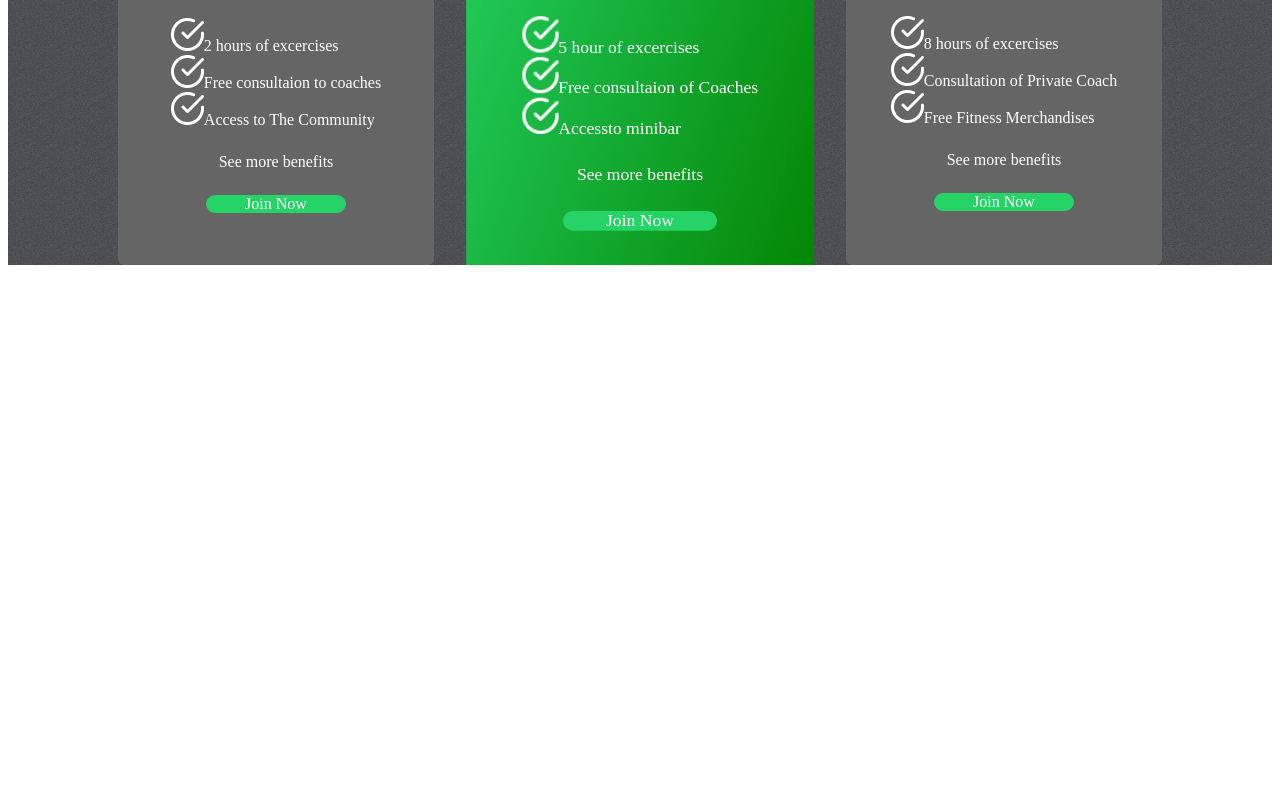
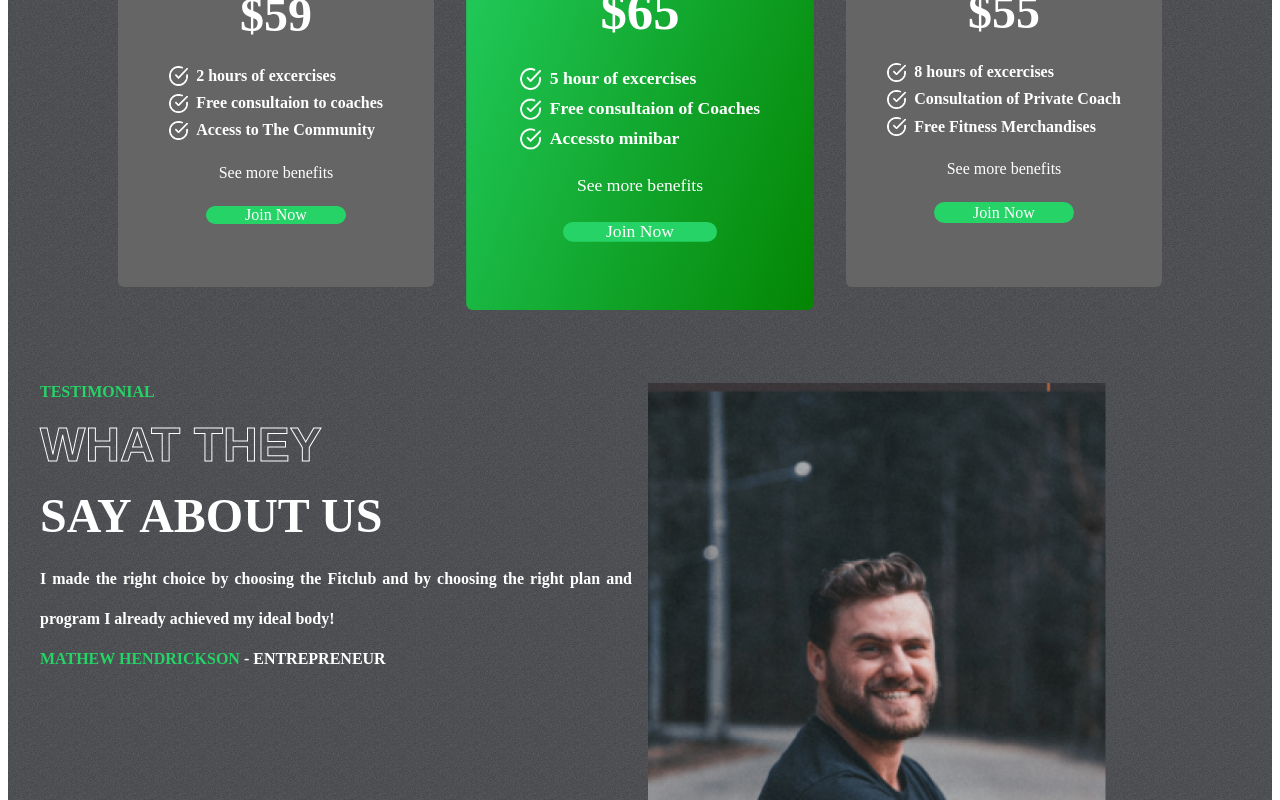
Before and after one commit to Adeleyeha-17/Fitness-Gym, a React (Vite) app: page / in a window 1280 px wide. Shown: the part 2100-2900 px from the top of the page. Before the commit the page ends 2373 px from the top, so only its background shows below. Built offline with nearby package versions, Linux system fonts and the light colour scheme.

Commit message:
created the testimonial component

```diff
--- a/src/App.jsx
+++ b/src/App.jsx
@@ -2,6 +2,7 @@ import { Hero } from "./components/Hero";
 import { Plans } from "./components/Plans";
 import { Programs } from "./components/Programs";
 import { Reasons } from "./components/Reasons";
+import { Testimonial } from "./components/Testimonial";
 
 export default function App() {
 
@@ -14,6 +15,8 @@ export default function App() {
         <Reasons />
 
         <Plans />
+
+        <Testimonial />
     </div>
   );
 }
--- a/src/components/Categories.jsx
+++ b/src/components/Categories.jsx
@@ -1,15 +1,26 @@
 /* eslint-disable react/prop-types */
+export const Categories = (props) => {
+   return (
+      <div className="categories">
+         <img src={
+               props.item.image
+            }
+            alt=""
+            className="img-icons"/>
 
+         <span>{
+            props.item.heading
+         }</span>
+         <span>{
+            props.item.details
+         }</span>
 
-export const Categories = (props) => {
-  return (
-    <div className="categories">
-      <img src={props.item.image} alt="" className="img-icons"/>
-
-      <span>{props.item.heading}</span>
-      <span>{props.item.details}</span>
-
-      <a>Join Now <span><img src={props.item.arrowImg} alt="" /></span> </a>
-    </div>
-  )
+         <a>Join Now
+            <span><img src={
+                     props.item.arrowImg
+                  }
+                  alt=""/></span>
+         </a>
+      </div>
+   )
 }
--- a/src/components/Header.jsx
+++ b/src/components/Header.jsx
@@ -1,9 +1,7 @@
-
-
 export const Header = () => {
    return (
       <div className="header">
-      <img src="logo.svg" alt=""  className="logo"/>
+         <img src="logo.svg" alt="" className="logo"/>
 
          <ul className="header-menu">
             <li>Home</li>
--- a/src/components/Programs.jsx
+++ b/src/components/Programs.jsx
@@ -17,8 +17,7 @@ export const Programs = () => {
             <span>Plan</span>
          </div>
          <div className="cards">
-            {catCards}
-            </div>
+            {catCards} </div>
       </div>
 
    )
--- a/src/components/Reasons.jsx
+++ b/src/components/Reasons.jsx
@@ -46,9 +46,9 @@ export const Reasons = () => {
 
             <span>OUR PARTNER</span>
             <div className="partners">
-            <img src="adidas.png" alt="" />
-            <img src="nb.png" alt="" />
-            <img src="nike.png" alt="" />
+               <img src="adidas.png" alt=""/>
+               <img src="nb.png" alt=""/>
+               <img src="nike.png" alt=""/>
             </div>
          </div>
 
--- /dev/null
+++ b/src/components/Testimonial.jsx
@@ -0,0 +1,36 @@
+import {useState} from "react";
+import data from "../data/testimonialsData"
+
+export const Testimonial = () => {
+   const [selected, setSelected] = useState(0)
+   const dataLength = data.length;
+
+   return (
+      <div className="testimonials">
+         <div className="left-t">
+            <span>Testimonial</span>
+            <span className="outline-text">What they</span>
+            <span>say about us</span>
+
+            <div className="testimonial-card">
+               <span>{
+                  data[selected].review
+               }</span>
+               <div>
+                  <span>{
+                     data[selected].name
+                  }</span>
+                  <span>{" "}
+                     - {
+                     data[selected].status
+                  }</span>
+               </div>
+            </div>
+
+         </div>
+         <div className="right-t">
+               <img src={data[selected].image} alt="" />
+            </div>
+      </div>
+   )
+}
--- a/src/data/plansData.jsx
+++ b/src/data/plansData.jsx
@@ -2,7 +2,7 @@ export default [
   {
     icon: "dumbell.svg",
     name: "BASIC PLAN",
-    price: "25",
+    price: "59",
     features: [
       "2 hours of excercises",
       "Free consultaion to coaches",
@@ -12,7 +12,7 @@ export default [
   {
     icon: "flame.svg",
     name: "PREMIUM PLAN",
-    price: "30",
+    price: "65",
     features: [
       "5 hour of excercises",
       "Free consultaion of Coaches",
@@ -22,7 +22,7 @@ export default [
   {
     icon: "heartHealth.svg",
     name: "PRO PLAN",
-    price: "45",
+    price: "55",
     features: [
       "8 hours of excercises",
       "Consultation of Private Coach",
--- a/src/index.css
+++ b/src/index.css
@@ -1,5 +1,3 @@
-
-
 :root {
    --lightgray: #D9D9D9;
    --gray: #9C9C9C;
@@ -167,7 +165,7 @@
 .hero-btns {
    display: flex;
    justify-content: space-between;
-   align-items:center;
+   align-items: center;
    width: 300px;
    height: 40px;
 }
@@ -212,13 +210,13 @@
    border: 2px solid white;
 }
 
-.hero-btns a:nth-of-type(2){
+.hero-btns a:nth-of-type(2) {
    background-color: transparent;
    color: var(--green);
    border: 2px solid var(--green)
 }
 
-.hero-btns a:nth-of-type(2):hover{
+.hero-btns a:nth-of-type(2):hover {
    color: white;
 }
 
@@ -264,7 +262,7 @@
 
 .hero-img {
    position: absolute;
-   top:  3.4rem;
+   top: 3.4rem;
    right: 6rem;
    width: 32rem;
    z-index: 3;
@@ -368,7 +366,7 @@
    transform: translateY(-15px);
 }
 
-.categories .img-icons{
+.categories .img-icons {
    width: 2rem;
    height: 2rem;
    transition: all 0.7s ease-in-out;
@@ -450,7 +448,7 @@ line-height: 25px;
 .left-r img:nth-child(1) {
    width: 12rem;
    grid-row: 1/3;
-   height: 28rem;
+   height: 28.3rem;
    transition: all .5s ease-in-out;
 }
 
@@ -516,7 +514,7 @@ line-height: 25px;
    color: white;
 }
 
-.right-r span:nth-child(4){
+.right-r span:nth-child(4) {
    color: var(--gray);
 }
 
@@ -558,11 +556,15 @@ line-height: 25px;
    transform: scale(1.1);
 }
 
+.plan-card:nth-child(2):hover {
+   background: var(--caloryCard);
+}
+
 .plan-card {
    background-color: var(--caloryCard);
    color: white;
    width: 16rem;
-   height: 19.3rem;
+   height: 20.7rem;
    border-radius: 6px;
    display: flex;
    flex-direction: column;
@@ -570,19 +572,55 @@ line-height: 25px;
    align-items: center;
    justify-content: center;
    padding: 4rem 30px;
+   transition: all .6s ease-in-out;
+}
+
+.plan-card:hover {
+   background: var(--plansCard);
 }
 
 .plan-card:hover .plan-icons {
    transform: translateY(-15px);
 }
 
-.plan-card .plan-icons{
+.plan-card .plan-icons {
    width: 2rem;
    height: 2rem;
    transition: all 0.7s ease-in-out;
 }
 
-.plan-card span:nth-of-type(3) {
+.plan-card span:nth-child(2) {
+   font-size: 1rem;
+   font-weight: bold;
+}
+
+.plan-card span:nth-child(3) {
+   font-size: 3rem;
+   font-weight: bold;
+}
+
+.features {
+   display: flex;
+   flex-direction: column;
+   justify-content: center;
+   gap: 0.5rem;
+}
+
+.features div {
+   display: flex;
+   align-items: center;
+   gap: 0.5rem;
+}
+
+.features div img {
+   width: 1.2rem;
+}
+
+.features div span {
+   font-size: 0.5rem;
+}
+
+.plan-card div span:nth-of-type(3) {
    cursor: pointer;
 }
 
@@ -590,3 +628,57 @@ line-height: 25px;
    display: flex;
    justify-content: center;
 }
+
+/* Testimonial components */
+
+.testimonials {
+   display: flex;
+   padding: 0 2rem;
+   gap: 1rem;
+}
+
+.left-t {
+   display: flex;
+   flex-direction: column;
+   gap: 1rem;
+   color: white;
+   flex: 1;
+   text-transform: uppercase;
+}
+
+.right-t {
+   flex: 1;
+}
+
+.left-t span:nth-child(1) {
+   color: var(--green);
+   font-weight: bold;
+}
+
+.left-t span:nth-child(2),
+.left-t span:nth-child(3) {
+   font-weight: bold;
+   font-size: 3rem;
+}
+
+.testimonial-card {
+   display: flex;
+   flex-direction: column;
+}
+
+.testimonial-card span:nth-child(1) {
+   color: white;
+   text-transform: none;
+   text-align: justify;
+   line-height: 40px;
+}
+
+.testimonial-card div span:nth-child(1) {
+   color: var(--green);
+   font-size: 16px;
+}
+
+.testimonial-card span:nth-child(2) {
+   color: white;
+   font-size: 16px;
+}
```
Also changed, not shown: src/components/Hero.jsx (+9 -7 lines), src/components/Plans.jsx (+6 -7 lines), src/components/PlansCard.jsx (+16 -7 lines). Lines whose indentation alone changed are shown as unchanged.
